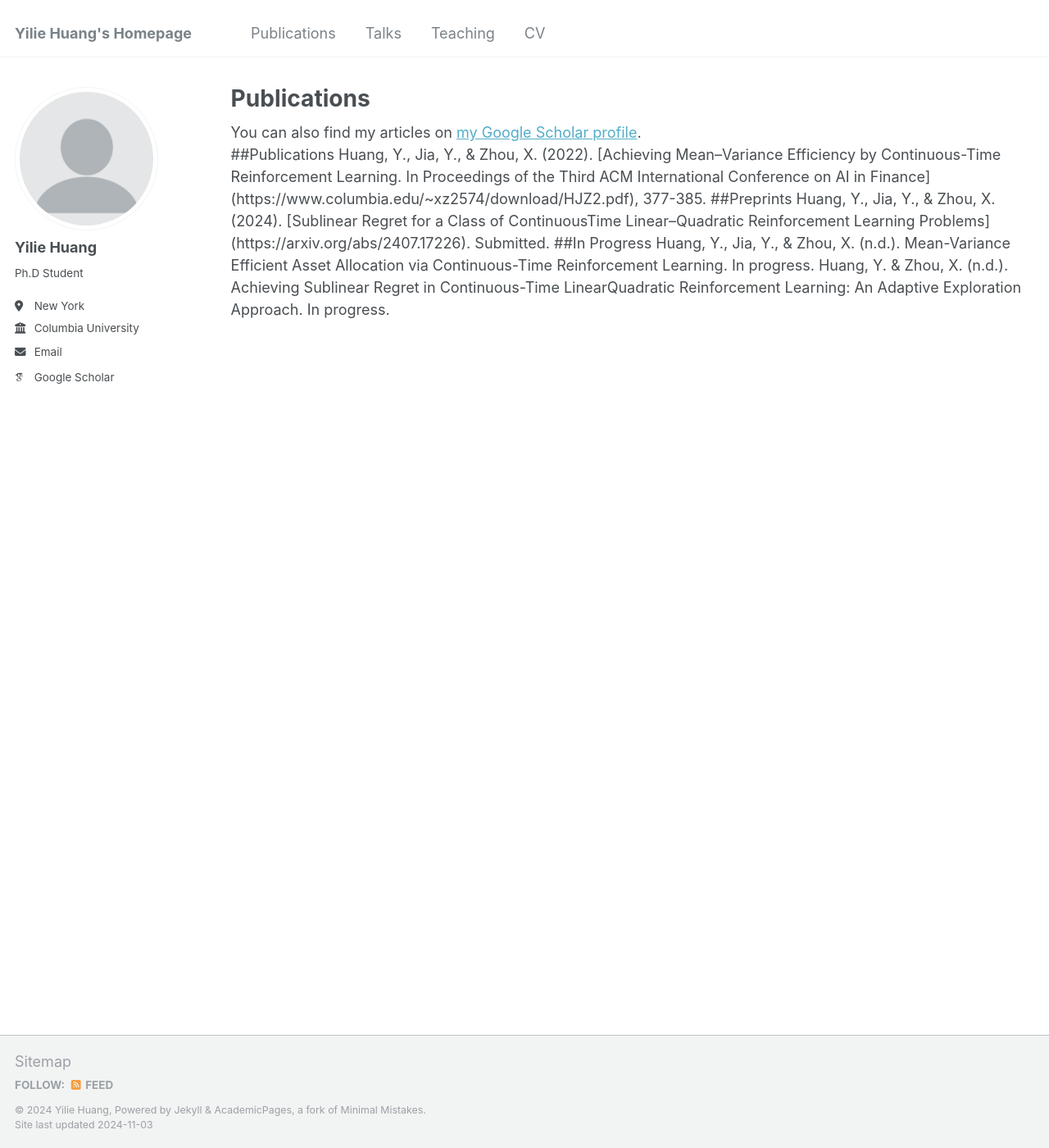
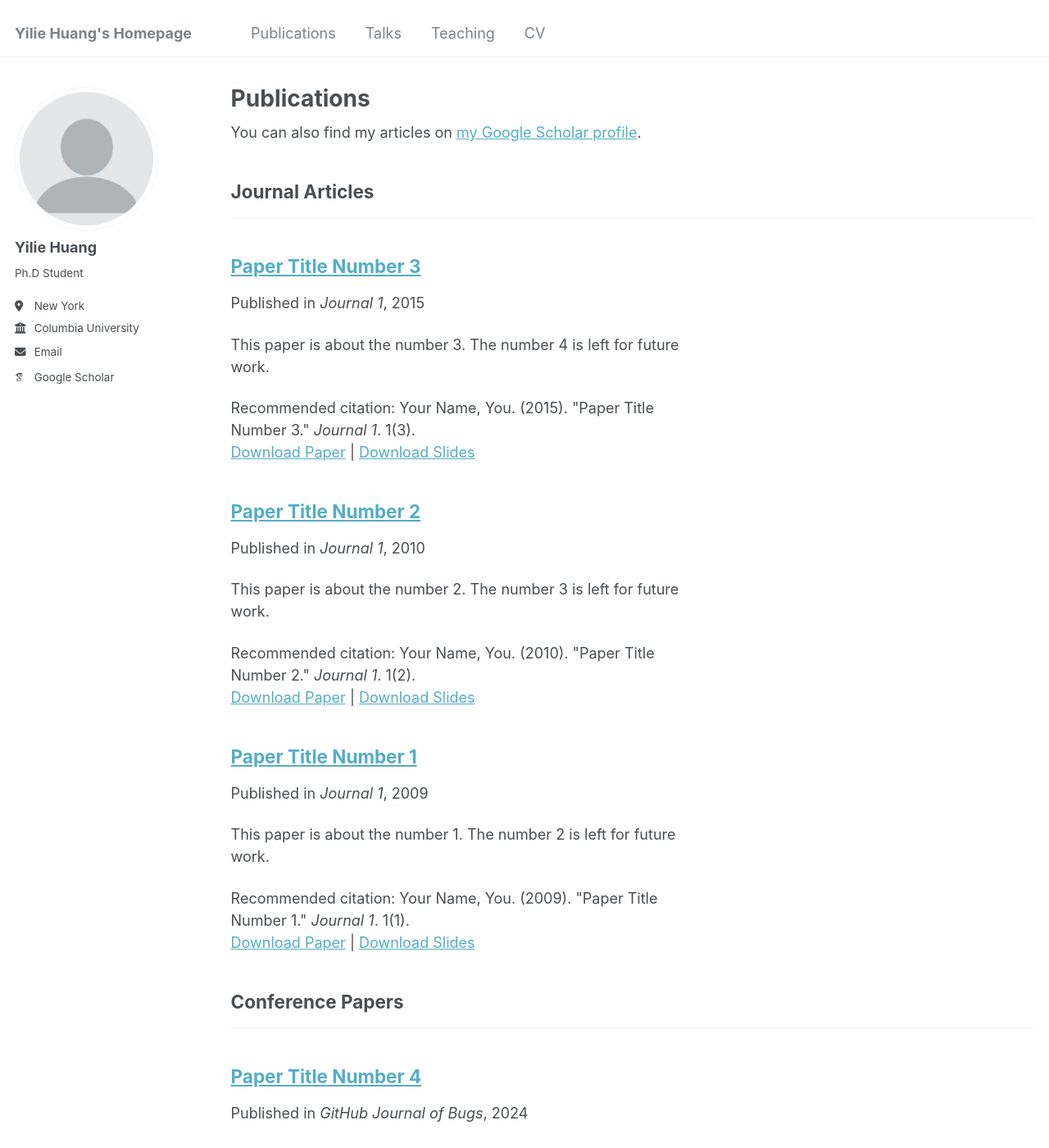
Before and after one commit to yiliehuang/yiliehuang.github.io, a Jekyll site: the page built from _pages/publications.html, in a window 1280 px wide and 1400 px high. Shown: the whole window at 82% size. Built offline with Jekyll 4.4.1, drawn with Linux system fonts in a browser that asks for light colours; some web fonts are replaced; some of the changed text lies outside the part shown.

Commit message:
Update publications.html

```diff
--- a/_pages/publications.html
+++ b/_pages/publications.html
@@ -9,16 +9,25 @@
   <div class="wordwrap">You can also find my articles on <a href="{{site.author.googlescholar}}">my Google Scholar profile</a>.</div>
 {% endif %}
 
-##Publications
+{% include base_path %}
 
-Huang, Y., Jia, Y., & Zhou, X. (2022). [Achieving Mean–Variance Efficiency by Continuous-Time Reinforcement Learning. In Proceedings of the Third ACM International Conference on AI in Finance](https://www.columbia.edu/~xz2574/download/HJZ2.pdf), 377-385.
-
-##Preprints
-
-Huang, Y., Jia, Y., & Zhou, X. (2024). [Sublinear Regret for a Class of ContinuousTime Linear–Quadratic Reinforcement Learning Problems](https://arxiv.org/abs/2407.17226). Submitted.
-
-##In Progress
-
-Huang, Y., Jia, Y., & Zhou, X. (n.d.). Mean-Variance Efficient Asset Allocation via Continuous-Time Reinforcement Learning. In progress.
-
-Huang, Y. & Zhou, X. (n.d.). Achieving Sublinear Regret in Continuous-Time LinearQuadratic Reinforcement Learning: An Adaptive Exploration Approach. In progress.
+<!-- New style rendering if publication categories are defined -->
+{% if site.publication_category %}
+  {% for category in site.publication_category  %}
+    {% assign title_shown = false %}
+    {% for post in site.publications reversed %}
+      {% if post.category != category[0] %}
+        {% continue %}
+      {% endif %}
+      {% unless title_shown %}
+        <h2>{{ category[1].title }}</h2><hr />
+        {% assign title_shown = true %}
+      {% endunless %}
+      {% include archive-single.html %}
+    {% endfor %}
+  {% endfor %}
+{% else %}
+  {% for post in site.publications reversed %}
+    {% include archive-single.html %}
+  {% endfor %}
+{% endif %}
```
